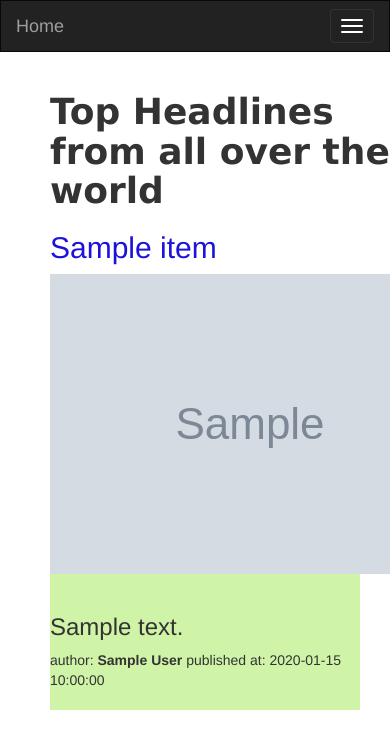
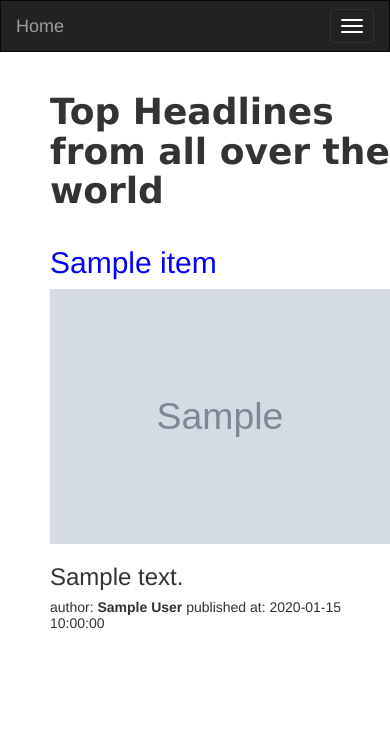
Before and after one commit to eliki-hue/news-finder-express, a Flask app: template app/templates/articles.html in a window 390 px wide; the page is wider, and only the part inside the window is pictured. Shown: the top 749 px of that part. Run offline with Flask 2, Linux system fonts and the light colour scheme; the template is opened without the code that fills it: most values are stand-ins (such as "Sample title", 1, 10 or a date in 2020); grey boxes marked "Sample" are stand-in pictures; some libraries are stand-ins or nearby versions.

Commit message:
added responsiveness to the images

```diff
--- a/app/templates/articles.html
+++ b/app/templates/articles.html
@@ -1,15 +1,33 @@
 {% extends 'base.html' %}
 
 {% block content%}
-<body style="margin: 30%vw;">
+
+
+
+
+
     <div class="container">
         <div class="row">
             <div class="col-ms-12">
                 <div style="margin: 30%vw; margin-left: 50px;">
                     <h1 style="font-family:Verdana, Geneva, Tahoma, sans-serif; font: size 200px; font-weight: bolder;"><strong>Top Headlines from all over the world</strong></h1>
                     {% for item in articles %}
+                    <div class="media">
+                        <h2 class="mt-0" style="color: blue;">{{item.title}}</h2>
+                        <a class="align-self-start mr-3" href="{{item.url}}" target="blank"><img class="align-self-start mr-3" src="{{item.urlToImage}}" alt="" style="width: 100%; height: auto;" srcset=""></a>
 
-                    <div style="border:none rgb(221, 147, 74);">
+                        <div class="media-body">
+
+                          <h3>{{item.description}} </h3>
+                          <h5> author: <strong>{{item.author}}</strong>
+
+                            published at:  {{item.publishedAt|truncate(13)}} </h5>
+                        </div>
+                      </div>
+
+
+
+                    <!-- <div style="border:none rgb(221, 147, 74);">
                         <div style="border:none rgb(209, 221, 202); background-color: white; color: rgb(28, 18, 218); font-size: larger;">
                             <h2>{{item.title}}</h2>
                             <div style="width: 20%vw;height: 5%vh;">
@@ -23,14 +41,11 @@
                            published at:  {{item.publishedAt|truncate(13)}} <br>
                             <br>
 
-                        </div><br><br>
+                        </div><br><br> -->
+
                     {% endfor %}
                 </div>
             </div>
         </div>
     </div>
 {% endblock %}
-
-
-</body>
-</html>
--- a/app/views.py
+++ b/app/views.py
@@ -26,5 +26,5 @@ def articles(id):
     article view to display all article from a given source
     '''
     visited = get_source_articles(id)
-    title ='All articles from '+ id
+    title = id
     return render_template('articles.html', title=title, articles=visited)
```
